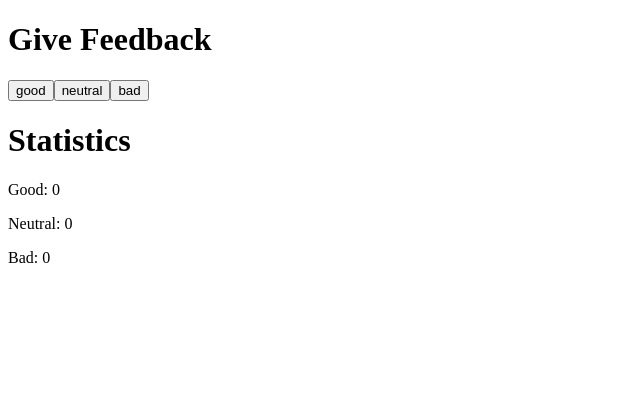
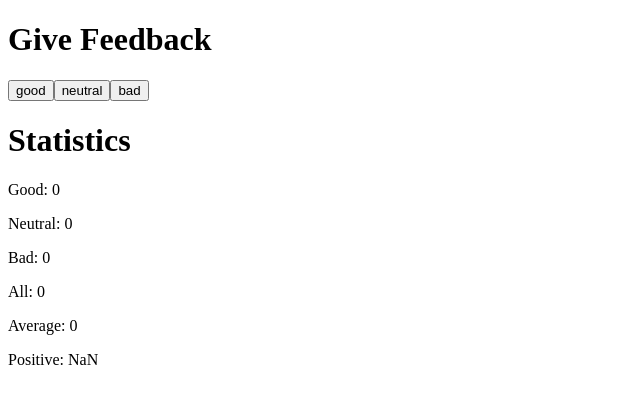
Before and after one commit to thanajong/fullstackopen-university-of-helsinki, a React (Vite) app in the folder part1/unicafe/: page / in a window 1280 px wide. Shown: the top 404 px of the page, without its empty margins (0-640 px from the left). Built offline with nearby package versions, Linux system fonts and the light colour scheme.

Commit message:
Ex1.7 unicafe step 2

```diff
--- a/part1/unicafe/src/App.jsx
+++ b/part1/unicafe/src/App.jsx
@@ -15,12 +15,19 @@ const FeedbackButton = (props) => {
 }
 
 const Statistics = ( {f} ) => {
+  const sum = f.good + f.neutral + f.bad
+  const average = sum / 3
+  const positive = f.good / sum
+
   return (
     <>
       <h1>Statistics</h1>
       <p>Good: {f.good}</p>
       <p>Neutral: {f.neutral}</p>
       <p>Bad: {f.bad}</p>
+      <p>All: {sum}</p>
+      <p>Average: {average}</p>
+      <p>Positive: {positive}</p>
     </>
   )
 }
```
